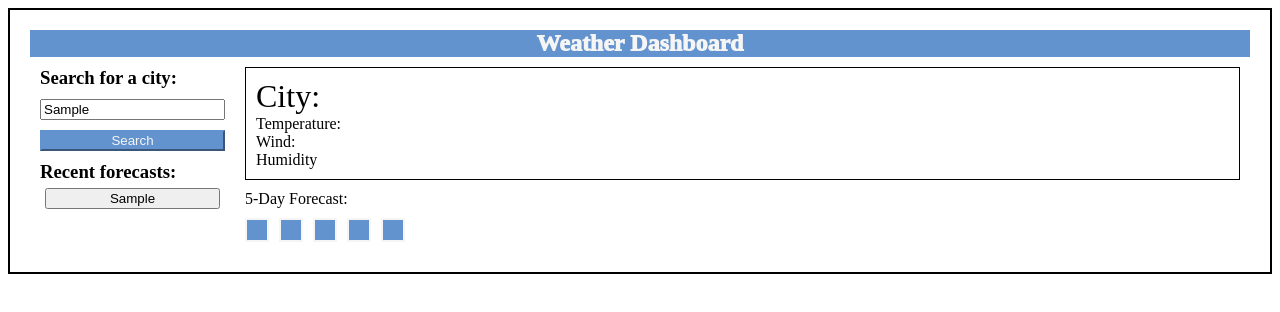
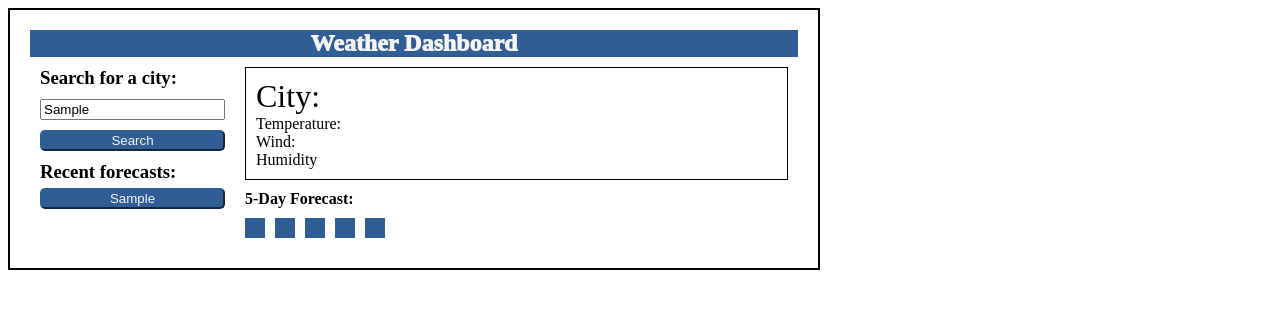
Before and after one commit to greg4949/weather-dashboard, a plain HTML site: page index.html in a window 1280 px wide. Both pictures are taken after typing "Sample" into the empty fields and a click on the button "Search". Drawn offline with nearby package versions, Linux system fonts and the light colour scheme; no server answers.

Commit message:
commit final changes to code

```diff
--- a/assets/css/style.css
+++ b/assets/css/style.css
@@ -1,5 +1,5 @@
 :root {
-    --search-button: rgb(98, 147, 206);
+    --search-button: rgb(48, 93, 147);
 
 }
 
@@ -8,6 +8,8 @@ body {
     border-color: black;
     border-style: solid;
     padding: 20px;
+    max-width: 60%;
+    justify-content: center;
 
 }
 
@@ -21,7 +23,8 @@ header {
 }
 h1,
 h2,
-h3 {
+h3,
+h4 {
     margin: 0px;
 }
 
@@ -70,7 +73,16 @@ main {
 }
 
 #recent-forecasts button {
-    margin: 5px;
+    margin-top: 5px;
+    background-color: var(--search-button);
+    border-color: var(--search-button);
+    color: whitesmoke;
+    border-radius: 5px;
+}
+
+#recent-forecasts button:hover {
+    opacity: 70%;
+    cursor: pointer;
 }
 
 #current-forecast {
@@ -90,7 +102,6 @@ main {
     padding: 10px;
     margin-right: 10px;
     margin-top: 10px;
-    border-style: solid;
     border-width: 2px;
     background-color: var(--search-button);
     color: whitesmoke;
@@ -112,4 +123,10 @@ main {
     background-color: var(--search-button);
     border-color: var(--search-button);
     color: whitesmoke;
+    border-radius: 5px;
 }
+
+#search-btn:hover {
+    cursor: pointer;
+    opacity: 70%;
+}
--- a/index.html
+++ b/index.html
@@ -31,7 +31,7 @@
         </div>
     </div>
     <div id="current-forecast">
-        <div>5-Day Forecast:</div>
+        <div><h4>5-Day Forecast:</h4></div>
         <div id="forecast-area">
             <div class="forecast" id="forecast0"></div>
             <div class="forecast" id="forecast1"></div>
```
Also changed, not shown: assets/images/weather.jpg (added).
